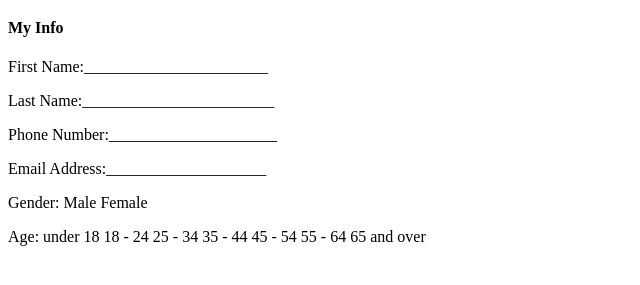
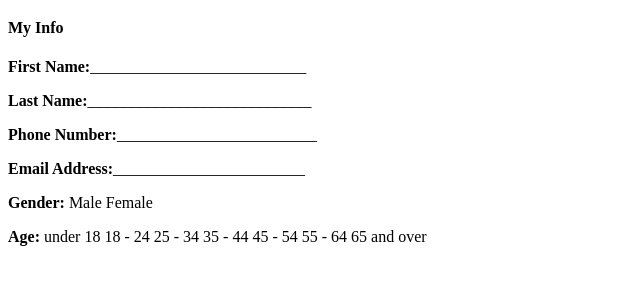
Before and after one commit to tforthomas73/lab4, a plain HTML site: page index.html in a window 1280 px wide. Shown: the part 61-346 px from the top of the page, without its empty margins (0-640 px from the left). Drawn offline with Linux system fonts and the light colour scheme.

Commit message:
bolded the words

```diff
--- a/index.html
+++ b/index.html
@@ -6,18 +6,20 @@
     </head>
     <body>
         <h1>Volunteer Form</h1>
+        <div class="box">
         <h4>My Info</h4>
-        <p>First Name:_______________________</p>
-        <p>Last Name:________________________</p>
-        <p>Phone Number:_____________________</p>
-        <p>Email Address:____________________</p>
-        <p>Gender:  Male  Female</p>
-        <p>Age:  under 18
+        <p><strong>First Name:</strong>___________________________</p>
+        <p><strong>Last Name:</strong>____________________________</p>
+        <p><strong>Phone Number:</strong>_________________________</p>
+        <p><strong>Email Address:</strong>________________________</p>
+        <p><strong>Gender:</strong>  Male  Female</p>
+        <p><strong>Age:</strong>  under 18
                 18 - 24
                 25 - 34
                 35 - 44
                 45 - 54
                 55 - 64
                 65 and over</p>
+        </div>
     </body>
 </html>
```
